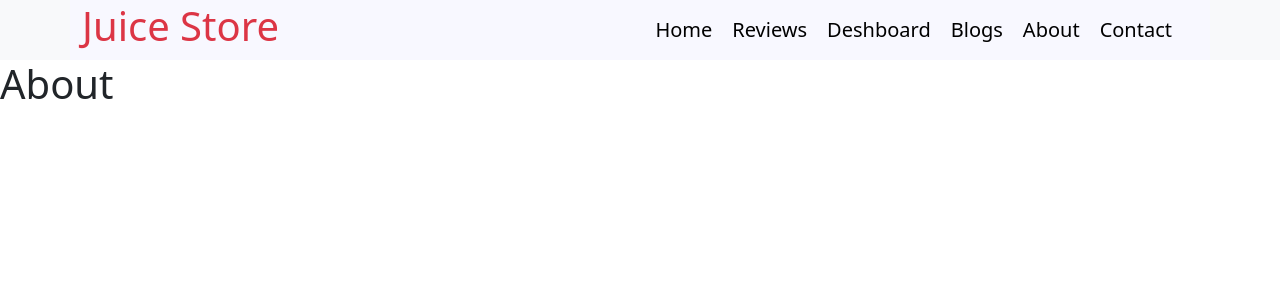
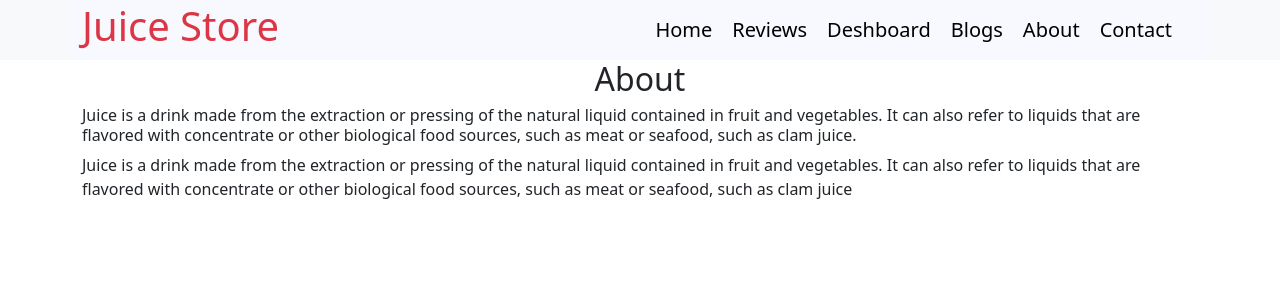
Before and after one commit to asrafaliii/juice-store, a React (Create React App) app: page /about in a window 1280 px wide. Shown: the top 300 px of the page. Built offline with nearby package versions, Linux system fonts and the light colour scheme.

Commit message:
added about

```diff
--- a/src/components/About/About.js
+++ b/src/components/About/About.js
@@ -2,8 +2,10 @@ import React from 'react';
 
 const About = () => {
     return (
-        <div>
-            <h1>About</h1>
+        <div className='container'>
+            <h2 className='text-center'>About</h2>
+            <h6>Juice is a drink made from the extraction or pressing of the natural liquid contained in fruit and vegetables. It can also refer to liquids that are flavored with concentrate or other biological food sources, such as meat or seafood, such as clam juice.</h6>
+            <p>Juice is a drink made from the extraction or pressing of the natural liquid contained in fruit and vegetables. It can also refer to liquids that are flavored with concentrate or other biological food sources, such as meat or seafood, such as clam juice</p>
         </div>
     );
 };
```
